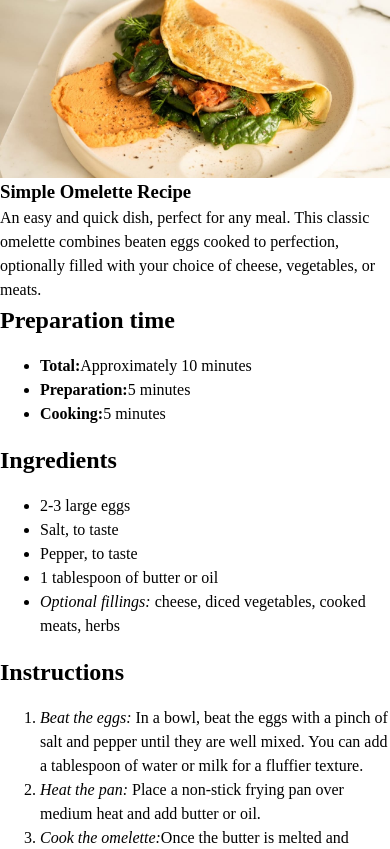
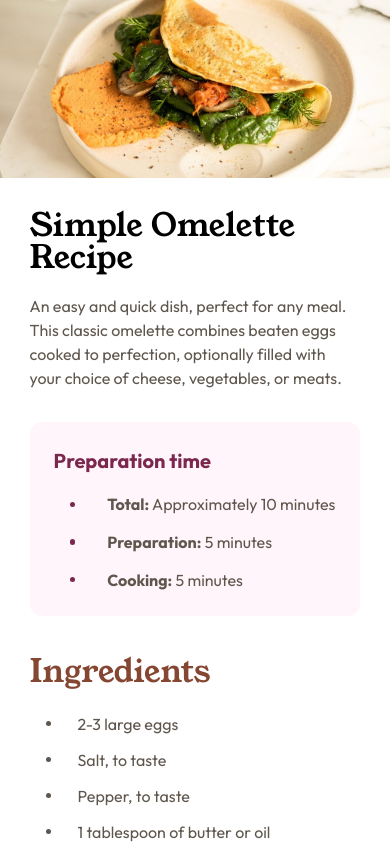
Before and after one commit to ralphvirtucio/recipe-page, a plain HTML site: page index.html in a window 390 px wide. Shown: the top 849 px of the page. Drawn offline with Linux system fonts and the light colour scheme.

Commit message:
Implemented mobile design recipe header, preparation, ingredients section

```diff
--- a/index.html
+++ b/index.html
@@ -29,52 +29,54 @@
       href="style.css" />
   </head>
   <body>
-    <!-- TRY USING COUNTER-INCREMENT PROPERTY AND OL FOR STEPS AND ::BEFORE -->
     <main>
-      <article>
+      <article class="recipe-article">
         <img
           src="./assets/images/image-omelette.jpeg"
-          alt="Simple Omelette" />
-        <section>
-          <h1>Simple Omelette Recipe</h1>
-          <p>
+          alt="Simple Omelette"
+          class="recipe-article__img"
+          />
+        <div class="recipe-article__content">
+          <section class="recipe-header">
+            <h1 class="recipe-header__heading">Simple Omelette Recipe</h1>
+            <p class="recipe-header__sub-heading">
               An easy and quick dish, perfect for any meal. This classic omelette combines
               beaten eggs cooked to perfection, optionally filled with your choice of
               cheese, vegetables, or meats.
             </p>
           </section>
 
-        <section>
-          <h2>Preparation time</h2>
-          <ul>
-            <li>
-              <p><strong>Total:</strong>Approximately 10 minutes</p>
+          <section class="recipe-details">
+            <h2 class="recipe-details__heading">Preparation time</h2>
+            <ul class="recipe-details__list">
+              <li class="recipe-details__list-item">
+                <p><strong>Total:</strong> Approximately 10 minutes</p>
               </li>
-            <li>
-              <p><strong>Preparation:</strong>5 minutes</p>
+              <li class="recipe-details__list-item">
+                <p><strong>Preparation:</strong> 5 minutes</p>
               </li>
-            <li>
-              <p><strong>Cooking:</strong>5 minutes</p>
+              <li class="recipe-details__list-item">
+                <p><strong>Cooking:</strong> 5 minutes</p>
               </li>
             </ul>
           </section>
 
-        <section>
-          <h2>Ingredients</h2>
-          <ul>
-            <li>
+          <section class="recipe-ingredients">
+            <h2 class="recipe-ingredients__heading">Ingredients</h2>
+            <ul class="recipe-ingredients__list">
+              <li class="recipe-ingredients__list-item">
                 <p>2-3 large eggs</p>
               </li>
-            <li>
+              <li class="recipe-ingredients__list-item">
                 <p>Salt, to taste</p>
               </li>
-            <li>
+              <li class="recipe-ingredients__list-item">
                 <p>Pepper, to taste</p>
               </li>
-            <li>
+              <li class="recipe-ingredients__list-item">
                 <p>1 tablespoon of butter or oil</p>
               </li>
-            <li>
+              <li class="recipe-ingredients__list-item">
                 <p>
                   <em>Optional fillings:</em> cheese, diced vegetables, cooked meats, herbs
                 </p>
@@ -82,55 +84,55 @@
             </ul>
           </section>
 
-        <section>
-          <h2>Instructions</h2>
-          <ol>
-            <li>
+          <section class="recipe-steps">
+            <h2 class="recipe-steps__heading">Instructions</h2>
+            <ol class="recipe-steps__list">
+              <li class="recipe-steps__list-item">
                 <p>
                   <em>Beat the eggs:</em> In a bowl, beat the eggs with a pinch of salt and
                   pepper until they are well mixed. You can add a tablespoon of water or
                   milk for a fluffier texture.
                 </p>
               </li>
-            <li>
+              <li class="recipe-steps__list-item">
                 <p>
                   <em>Heat the pan:</em> Place a non-stick frying pan over medium heat and
                   add butter or oil.
                 </p>
               </li>
-            <li>
+              <li class="recipe-steps__list-item">
                 <p>
                   <em>Cook the omelette:</em>Once the butter is melted and bubbling, pour in
                   the eggs. Tilt the pan to ensure the eggs evenly coat the surface.
                 </p>
               </li>
-            <li>
+              <li class="recipe-steps__list-item">
                 <p>
                   <em>Add fillings (optional):</em> When the eggs begin to set at the edges
                   but are still slightly runny in the middle, sprinkle your chosen fillings
                   over one half of the omelette.
                 </p>
               </li>
-            <li>
+              <li class="recipe-steps__list-item">
                 <p>
                   <em>Fold and serve:</em> As the omelette continues to cook, carefully lift
                   one edge and fold it over the fillings. Let it cook for another minute,
                   then slide it onto a plate.
                 </p>
               </li>
-            <li>
+              <li class="recipe-steps__list-item">
                 <p><em>Enjoy:</em> Serve hot, with additional salt and pepper if needed.</p>
               </li>
             </ol>
           </section>
 
-        <section>
-          <h2>Nutrition</h2>
-          <p>
+          <section class="recipe-nutrition-facts">
+            <h2 class="recipe-nutrition-facts__heading">Nutrition</h2>
+            <p class="recipe-nutrition-facts__sub-heading">
               The table below shows nutritional values per serving without the additional
               fillings.
             </p>
-          <table>
+            <table class="recipe-nutrition-facts__table">
               <thead>
                 <tr>
                   <th>Nutritions</th>
@@ -157,6 +159,7 @@
               </tbody>
             </table>
           </section>
+        </div>
       </article>
     </main>
   </body>
--- a/style.css
+++ b/style.css
@@ -1,3 +1,6 @@
+/* TRY USING COUNTER-INCREMENT PROPERTY AND OL FOR STEPS AND ::BEFORE */
+
+
 :root {
   --primary-color-1: hsl(14, 45%, 36%);
   --primary-color-2: hsl(332, 51%, 32%);
@@ -9,8 +12,9 @@
   --neutral-color-5: hsl(30, 10%, 34%);
   --neutral-color-6: hsl(24, 5%, 18%);
 
-  --ff-young-serif: "Young Serif", serif;
-  --ff-outfit: "Outfit", sans-serif;
+  --ff-heading: "Young Serif", serif;
+  --ff-sub-heading: "Outfit", sans-serif;
+  --ff-body: "Outfit", sans-serif;
 
   --fw-400: 400;
   --fw-600: 600;
@@ -43,6 +47,12 @@ dd {
 ul[role='list'],
 ol[role='list'] {
   list-style: none;
+}
+
+ul, ol {
+  list-style: none;
+  padding: 0;
+  margin: 0;
 }
 
 /* Set core root defaults */
@@ -91,4 +101,106 @@ select {
     transition-duration: 0.01ms !important;
     scroll-behavior: auto !important;
   }
-} */
+}
+
+.recipe-article__content {
+  padding-inline: 1.85rem;
+  padding-block: 2rem;
+}
+
+.recipe-header {
+  margin-block-end: 2rem;
+}
+
+.recipe-header__heading {
+  font-family: var(--ff-heading);
+  font-size: 2rem;
+  font-weight: var(--fw-400);
+  line-height: 1;
+  margin-block-end: 1.25rem;
+}
+
+.recipe-header__sub-heading {
+  font-family: var(--ff-body);
+  color: var(--neutral-color-5);
+}
+
+.recipe-details {
+  background-color: var(--neutral-color-2);
+  padding-inline: 1.5rem;
+  padding-block: 1.5rem;
+  border-radius: 12px;
+  margin-block-end: 2rem;
+}
+
+.recipe-details__heading {
+  color: var(--primary-color-2);
+  font-family: var(--ff-sub-heading);
+  font-size: 1.25rem;
+  margin-block-end: 1rem;
+}
+
+.recipe-details__list {
+  font-family: var(--ff-body);
+  display: flex;
+  flex-direction: column;
+  gap: .85rem;
+  padding-inline-start: 1rem;
+}
+
+.recipe-details__list-item {
+  color: var(--neutral-color-5);
+  display: flex;
+  align-items: center;
+  gap: 2rem;
+}
+
+.recipe-details__list-item::before {
+  content: "";
+  width: .35rem;
+  height: .35rem;
+  background-color: var(--primary-color-2);
+  border-radius: 50%;
+}
+
+/* .recipe-ingredients { */
+
+/* } */
+
+.recipe-ingredients__heading {
+  font-family: var(--ff-heading);
+  margin-block-end: 1rem;
+  color: var(--primary-color-1);
+  font-weight: var(--fw-400);
+  font-size: 2rem;
+}
+
+.recipe-ingredients__list {
+  font-family: var(--ff-body);
+  display: flex;
+  flex-direction: column;
+  gap: .75rem;
+  padding-inline-start: 2rem;
+}
+
+.recipe-ingredients__list-item {
+  color: var(--neutral-color-5);
+  display: flex;
+  align-items: center;
+  gap: 2rem;
+  margin-inline-start: 1rem;
+}
+
+.recipe-ingredients__list-item::before {
+  content: "";
+  width: .3175rem;
+  height: .3175rem;
+  background-color: var(--neutral-color-5);
+  border-radius: 50%;
+  position: absolute;
+  margin-inline-start: -2rem;
+}
+
+.recipe-ingredients__list-item em {
+  font-style: normal;
+}
```
Lines whose indentation alone changed are shown as unchanged.
